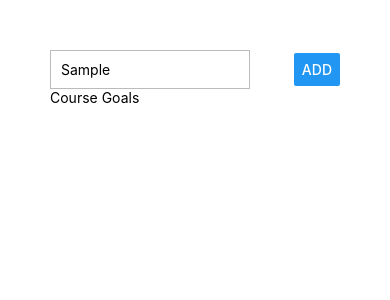
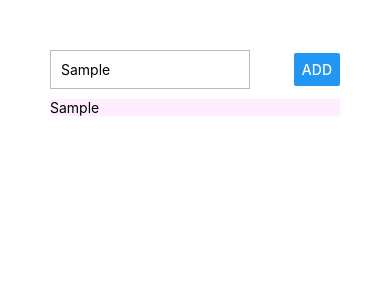
Before and after one commit to G3-Code/symmetrical-fiesta, a React Native app in the folder rn-first-app/: screen / in a window 390 px wide. Both pictures are taken after typing "Sample" into the empty fields and a click on the button "ADD". Shown: the top 300 px of the page. Built offline with nearby package versions, Linux system fonts and the light colour scheme.

Commit message:
Added the goals as a list item after they get added

```diff
--- a/rn-first-app/App.js
+++ b/rn-first-app/App.js
@@ -10,10 +10,7 @@ export default function App() {
   };
 
   const addButtonHandler = () => {
-    console.log(enteredGoal);
-    setCourseGoals(enteredGoal => [...courseGoals, enteredGoal]);
-    console.log(enteredGoal);
-    console.log("============================" + courseGoals);
+    setCourseGoals(currentGoals => [...currentGoals, enteredGoal]);
   };
 
   return (
@@ -28,7 +25,11 @@ export default function App() {
         <Button title="ADD" onPress={addButtonHandler} />
       </View>
       <View>
-        <Text>Course Goals</Text>
+        {courseGoals.map((goal, index) => (
+          <View key={index} style={styles.listItem}>
+            <Text>{goal}</Text>
+          </View>
+        ))}
       </View>
     </View>
   );
@@ -48,5 +49,9 @@ const styles = StyleSheet.create({
     borderWidth: 1,
     width: 200,
     padding: 10
+  },
+  listItem: {
+    marginVertical: 10,
+    backgroundColor: "#fef"
   }
 });
```
